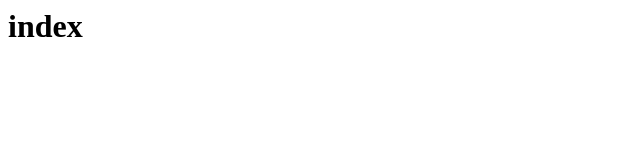
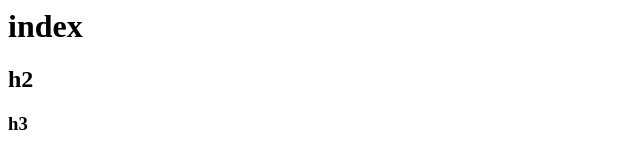
Before and after one commit to lilysyuan/git01, a plain HTML site: page index.html in a window 1280 px wide. Shown: the full height of the page, 0-640 px from the left. Drawn offline with Linux system fonts and the light colour scheme.

Commit message:
git commit 註解

```diff
--- a/index.html
+++ b/index.html
@@ -1 +1,3 @@
 <h1>index</h1>
+<h2>h2</h2>
+<h3>h3</h3>
```
